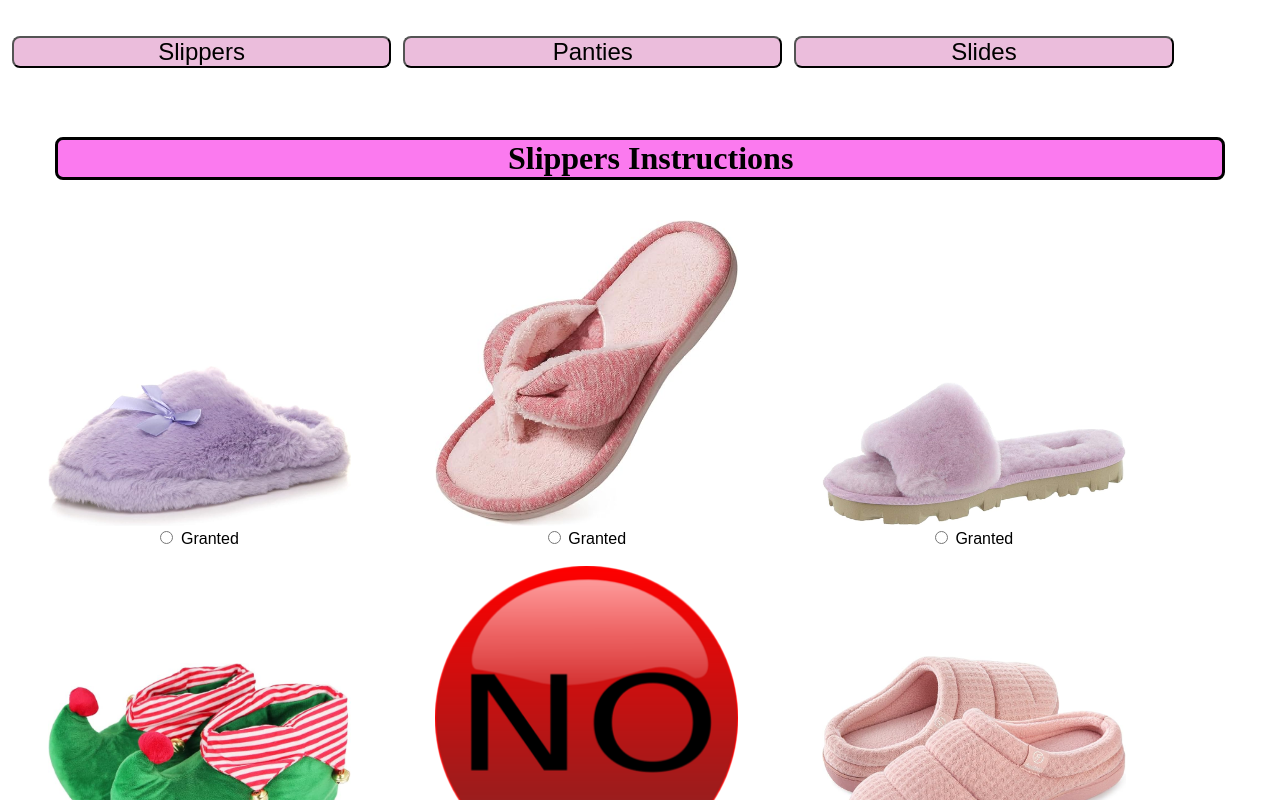
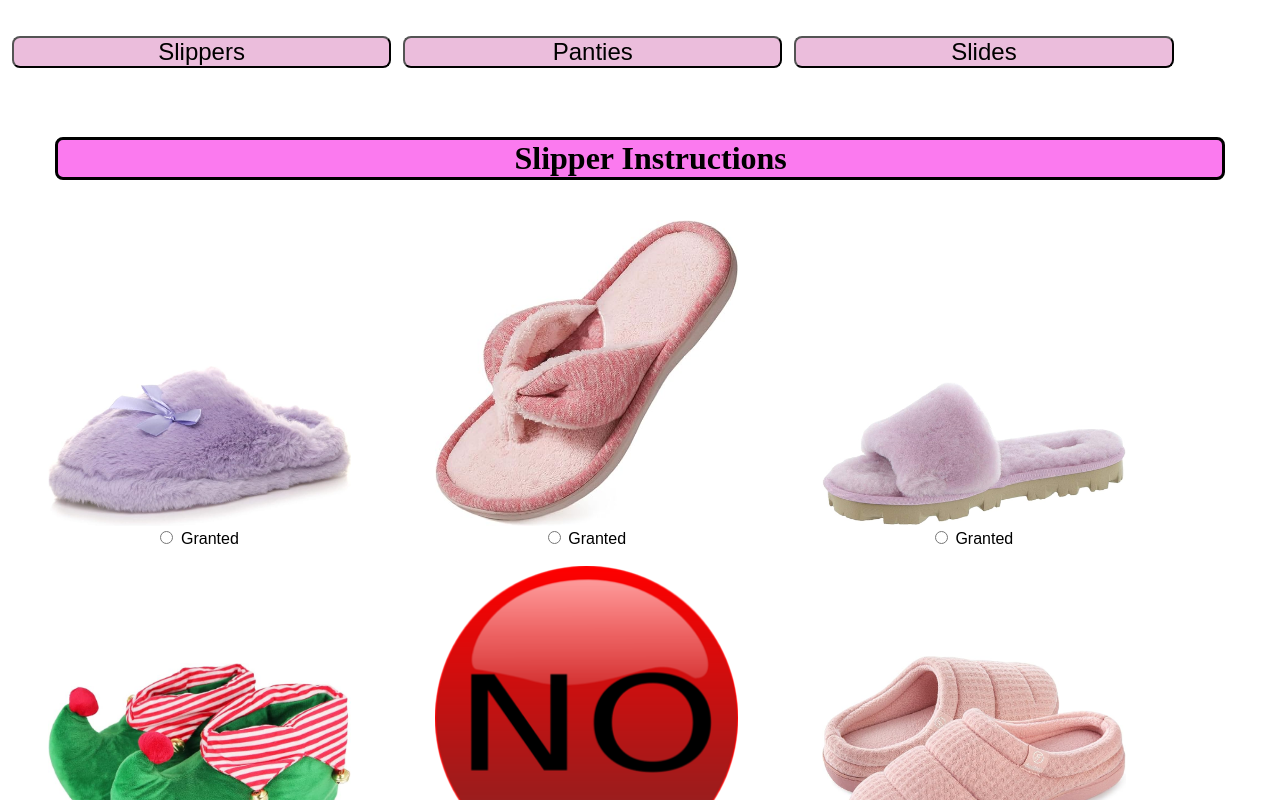
Before and after one commit to slipp3rs/SlipperAuthorisationV2, a plain HTML site: page index.html in a window 1280 px wide. Shown: the top 800 px of the page. Drawn offline with Linux system fonts and the light colour scheme.

Commit message:
Add files via upload

```diff
--- a/index.html
+++ b/index.html
@@ -21,8 +21,8 @@
     <!-- *************** End of Page Button section *************************-->
     <br />
     <div class="headers">
-      <h1 class="h1style">Slippers Instructions</h1>
-      <!--h2 class="h2style">Authorisation</h2 -->
+      <h1 class="h1style">Slipper Instructions</h1>
+      <!-- h2 class="h2style">Slipper Instructions</h2 -->
     </div>
 
     <div class="container">
--- a/style.css
+++ b/style.css
@@ -62,6 +62,7 @@ label {
   background-color: antiquewhite;
   border: solid black;
   border-radius: 20px;
+  text-align: center;
 }
 
 .textarea {
```
Also changed, not shown: Panties.html (+1 -1 lines).
